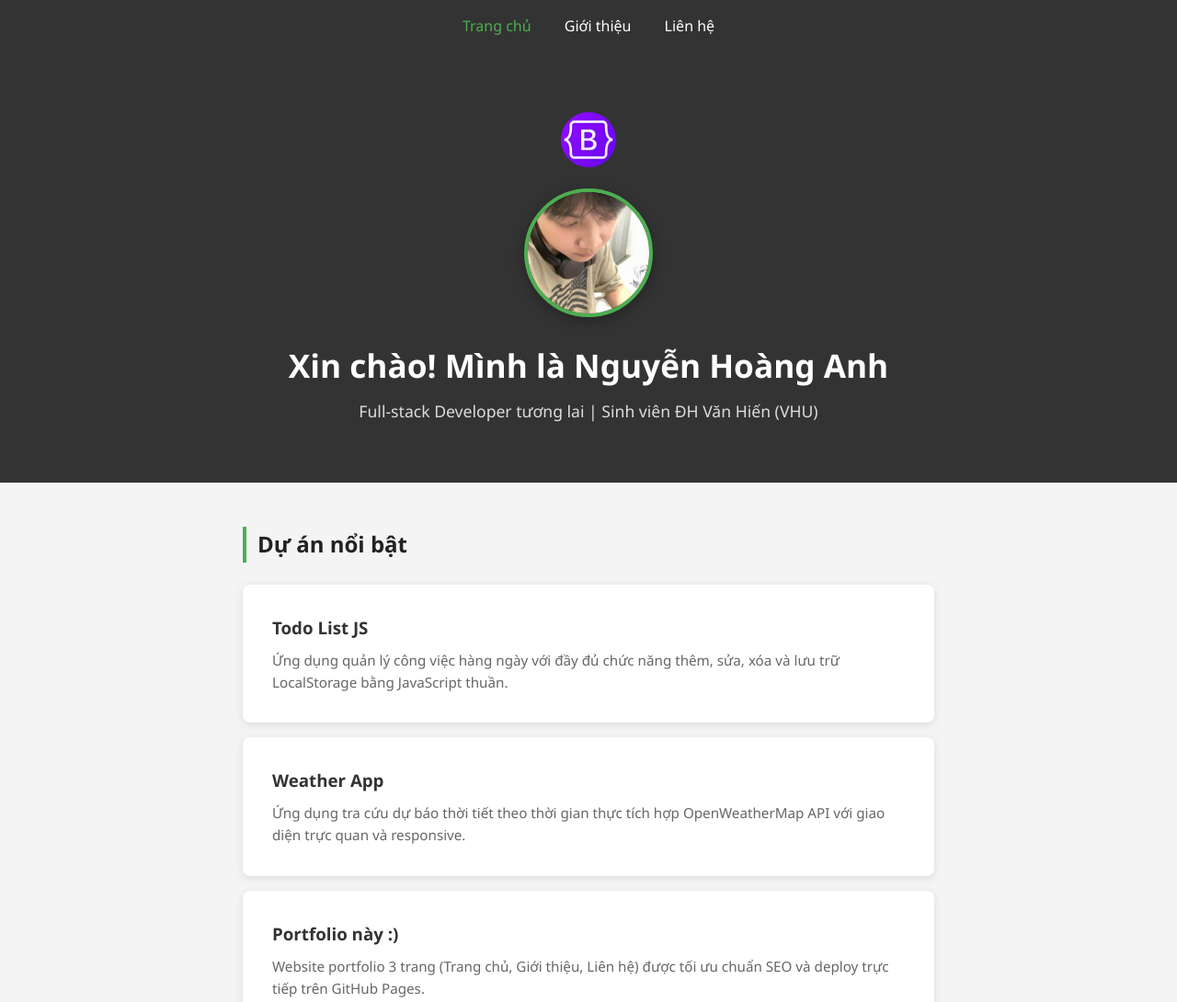
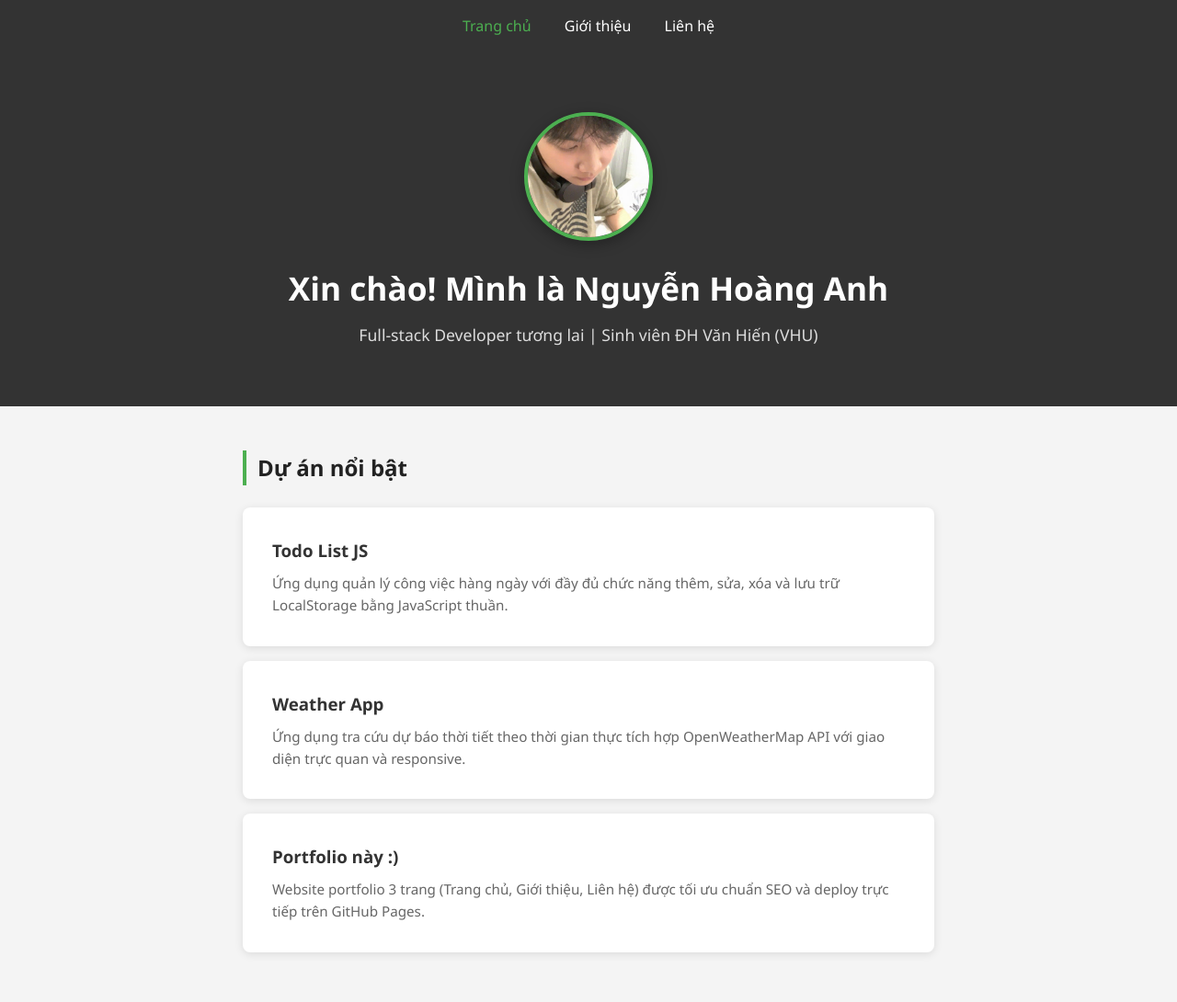
Before and after one commit to whqnanh/my-portfolio, a plain HTML site: page index.html in a window 1280 px wide. Shown: the top 1090 px of the page at 92% size. Drawn offline with Linux system fonts and the light colour scheme.

Commit message:
fix: Loai bo logo khoi header va thu muc images theo yeu cau

```diff
--- a/css/style.css
+++ b/css/style.css
@@ -38,13 +38,6 @@ header {
     padding: 4rem 2rem;
     background: #333;
     color: white;
-}
-
-header .logo {
-    width: 60px;
-    height: 60px;
-    border-radius: 50%;
-    margin-bottom: 1rem;
 }
 
 header .avatar {
--- a/index.html
+++ b/index.html
@@ -4,7 +4,7 @@
     <meta charset="UTF-8">
     <meta name="viewport" content="width=device-width, initial-scale=1.0">
     <title>Nguyễn Hoàng Anh - Portfolio</title>
-    <link rel="icon" type="image/png" href="images/logo.png">
+    <link rel="icon" type="image/jpeg" href="images/avatar.jpg">
     <link rel="stylesheet" href="css/style.css">
 </head>
 <body>
@@ -15,8 +15,6 @@
     </nav>
 
     <header>
-        <img src="images/logo.png" alt="Logo" class="logo">
-        <br>
         <img src="images/avatar.jpg" alt="Nguyễn Hoàng Anh" class="avatar">
         <h1>Xin chào! Mình là Nguyễn Hoàng Anh</h1>
         <p>Full-stack Developer tương lai | Sinh viên ĐH Văn Hiến (VHU)</p>
```
Also changed, not shown: about.html (+1 -2 lines), contact.html (+1 -2 lines), images/logo.png (deleted).
